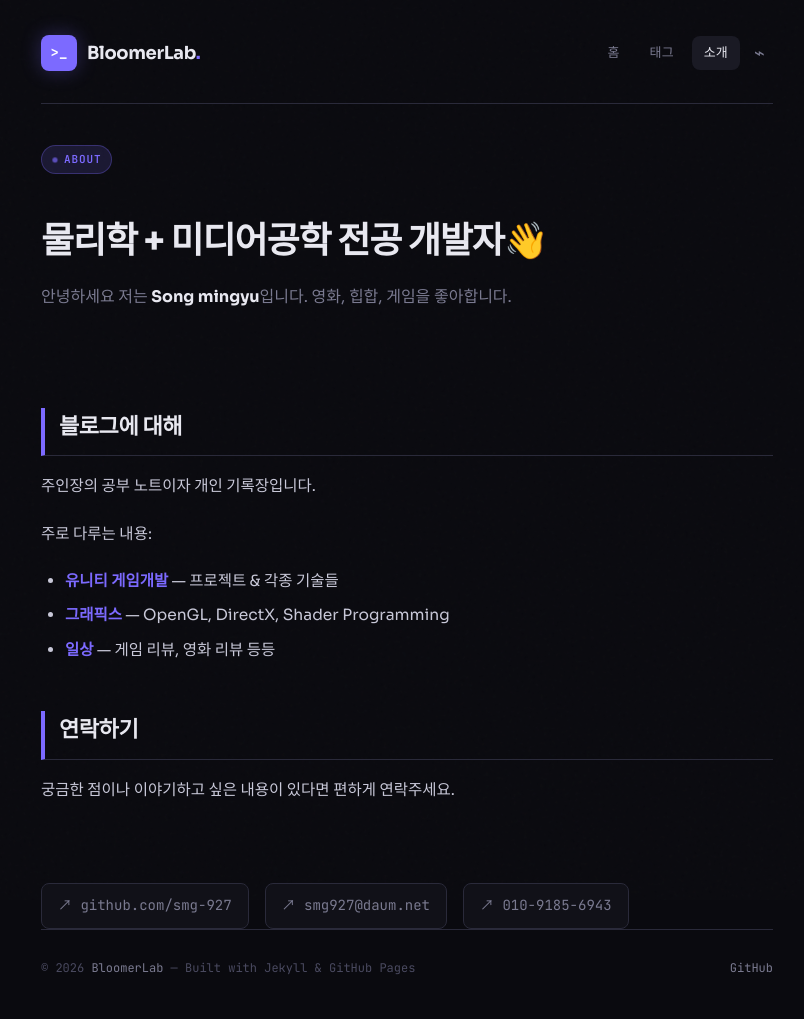
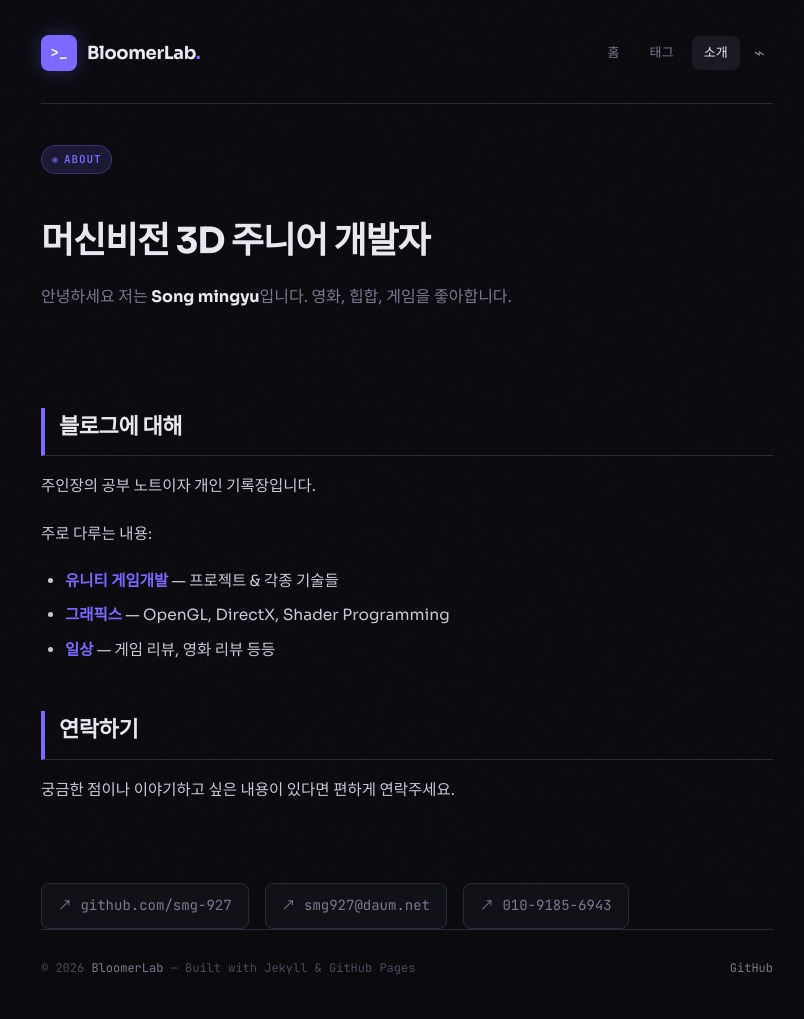
Before and after one commit to smg-927/smg-927.github.io, a Jekyll site: the page built from about.md, in a window 1280 px wide. Shown: the whole page, without its empty margins (233-1037 px from the left). Built offline with Jekyll 4.4.1, drawn with Linux system fonts in a browser that asks for light colours.

Commit message:
Update about.md
취업 후 블로그 설명 변경

```diff
--- a/about.md
+++ b/about.md
@@ -6,7 +6,7 @@ permalink: /about/
 
 <div style="padding: 40px 0 48px;">
   <div class="hero-tag">About</div>
-  <h1 style="font-size: clamp(24px, 4vw, 36px); font-weight: 700; letter-spacing: -0.03em; margin: 16px 0 12px;">물리학 + 미디어공학 전공 개발자👋</h1>
+  <h1 style="font-size: clamp(24px, 4vw, 36px); font-weight: 700; letter-spacing: -0.03em; margin: 16px 0 12px;">머신비전 3D 주니어 개발자</h1>
   <p style="font-size: 16px; color: var(--text-muted); line-height: 1.8; max-width: 540px;">안녕하세요 저는 <strong style="color: var(--text);">{{ site.author }}</strong>입니다. 영화, 힙합, 게임을 좋아합니다.</p>
 </div>
 
```
